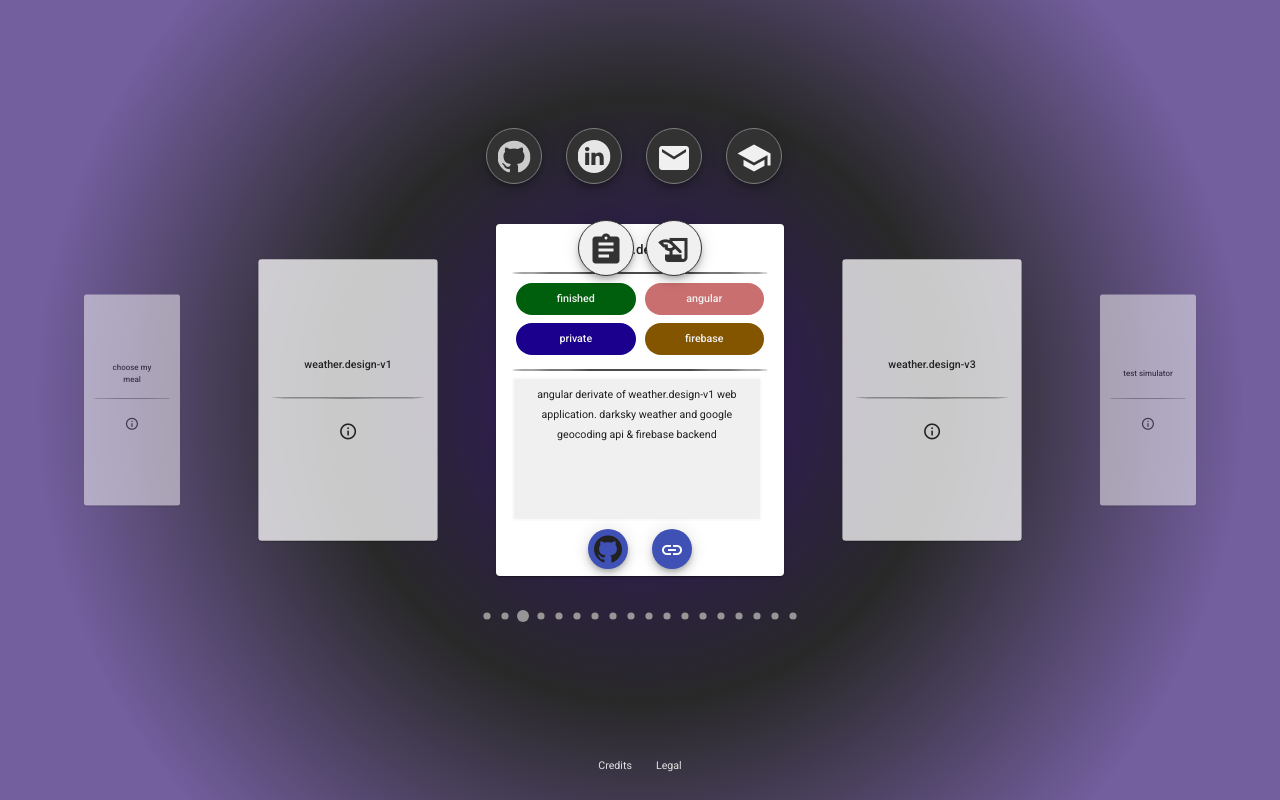
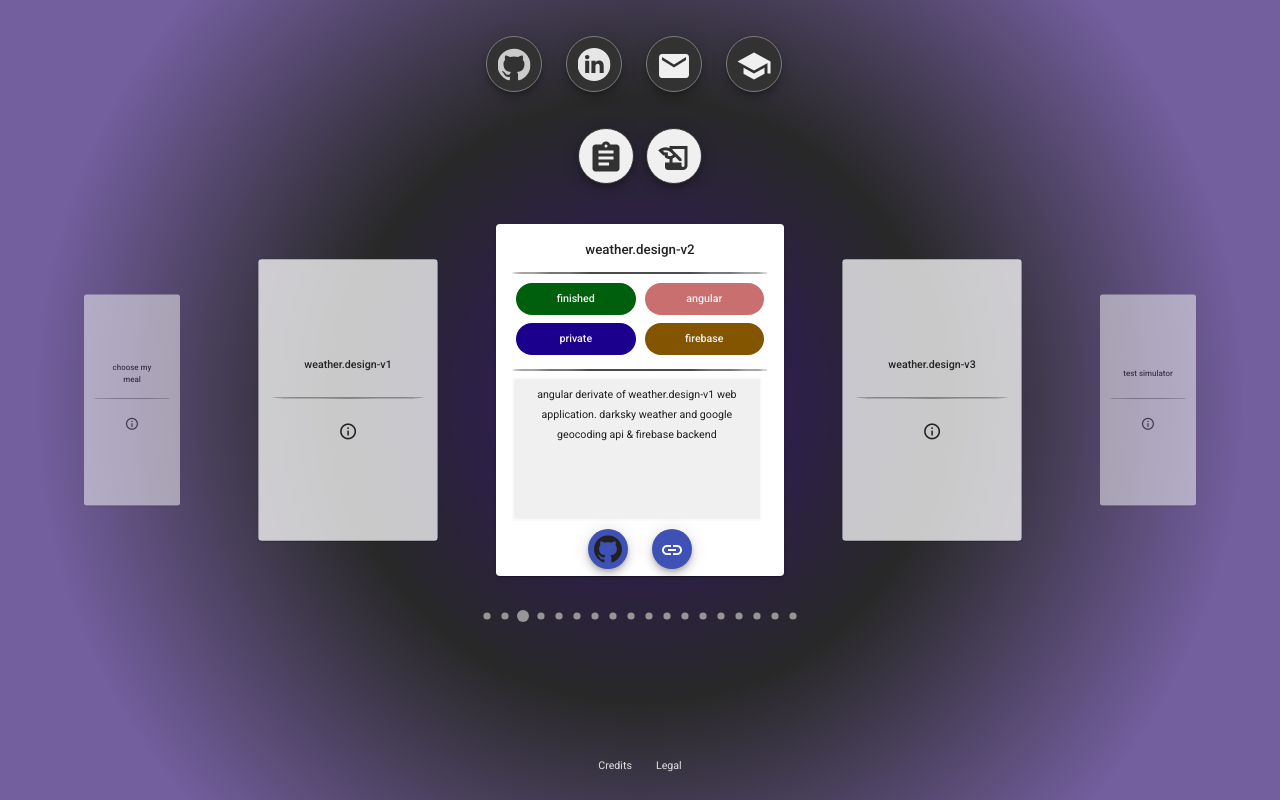
Before and after one commit to paul-costa/homepage, an Angular app: page /portfolio in a window 1280 px wide. Built offline with nearby package versions, Linux system fonts and the light colour scheme.

Commit message:
hosting change

```diff
--- a/src/app/app-routing.module.ts
+++ b/src/app/app-routing.module.ts
@@ -13,14 +13,12 @@ const routes: Routes = [
 
   {
     path: 'portfolio',
-    component: CarouselComponent,
-    pathMatch: 'full',
+    component: CarouselComponent
   },
 
   {
     path: 'letter',
-    component: CoverletterComponent,
-    pathMatch: 'full',
+    component: CoverletterComponent
   },
 ];
 
--- a/src/app/contact/contact.component.css
+++ b/src/app/contact/contact.component.css
@@ -16,7 +16,7 @@
 
 .contactSectionBar {
   width: 332px;
-  margin: 128px auto 36px auto;
+  margin: 36px auto 36px auto;
 }
 
 .redirectSection {
```
